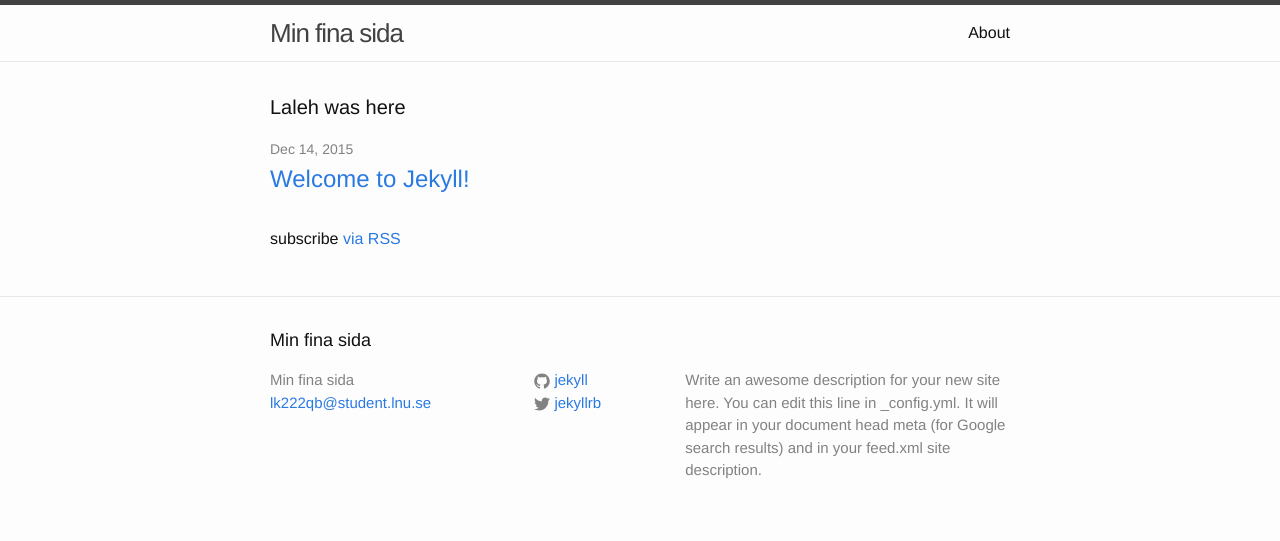
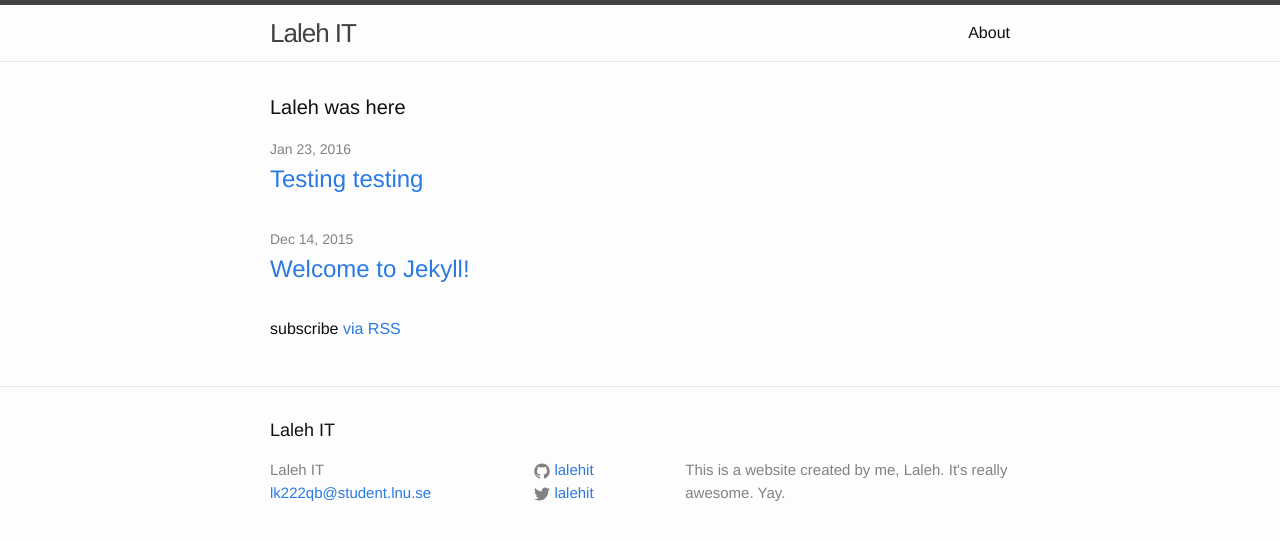
Before and after one commit to lalehIT/lalehIT.github.io, a Jekyll site: the page built from index.html, in a window 1280 px wide. Shown: the top 541 px of the page. Built offline with Jekyll 4.4.1, drawn with Linux system fonts in a browser that asks for light colours.

```diff
--- a/_config.yml
+++ b/_config.yml
@@ -1,14 +1,12 @@
 # Site settings
-title: Min fina sida
+title: Laleh IT
 email: lk222qb@student.lnu.se
 description: > # this means to ignore newlines until "baseurl:"
-  Write an awesome description for your new site here. You can edit this
-  line in _config.yml. It will appear in your document head meta (for
-  Google search results) and in your feed.xml site description.
+  This is a website created by me, Laleh. It's really awesome. Yay.
 baseurl: "" # the subpath of your site, e.g. /blog/
 url: "http://yourdomain.com" # the base hostname & protocol for your site
-twitter_username: jekyllrb
-github_username:  jekyll
+twitter_username: lalehit
+github_username:  lalehit
 
 # Build settings
 markdown: kramdown
--- a/_posts/2015-12-14-welcome-to-jekyll.markdown
+++ b/_posts/2015-12-14-welcome-to-jekyll.markdown
@@ -3,6 +3,7 @@ layout: post
 title:  "Welcome to Jekyll!"
 date:   2015-12-14 19:51:15
 categories: jekyll update
+comments: true
 ---
 You’ll find this post in your `_posts` directory. Go ahead and edit it and re-build the site to see your changes. You can rebuild the site in many different ways, but the most common way is to run `jekyll serve --watch`, which launches a web server and auto-regenerates your site when a file is updated.
 
--- a/index.html
+++ b/index.html
@@ -1,6 +1,31 @@
 ---
 layout: default
+comments: true
 ---
+
+{% if post.comments %}
+<div id="disqus_thread"></div>
+<script>
+  /**
+   *  RECOMMENDED CONFIGURATION VARIABLES: EDIT AND UNCOMMENT THE SECTION BELOW TO INSERT DYNAMIC VALUES FROM YOUR PLATFORM OR CMS.
+   *  LEARN WHY DEFINING THESE VARIABLES IS IMPORTANT: https://disqus.com/admin/universalcode/#configuration-variables
+   */
+  /*
+   var disqus_config = function () {
+   this.page.url = PAGE_URL;  // Replace PAGE_URL with your page's canonical URL variable
+   this.page.identifier = PAGE_IDENTIFIER; // Replace PAGE_IDENTIFIER with your page's unique identifier variable
+   };
+   */
+  (function() {  // REQUIRED CONFIGURATION VARIABLE: EDIT THE SHORTNAME BELOW
+    var d = document, s = d.createElement('script');
+
+    s.src = '//EXAMPLE.disqus.com/embed.js';  // IMPORTANT: Replace EXAMPLE with your forum shortname!
+
+    s.setAttribute('data-timestamp', +new Date());
+    (d.head || d.body).appendChild(s);
+  })();
+</script>
+{% endif %}
 
 <div class="home">
 
```
Also changed, not shown: _posts/2016-01-23-TEST.markdown (added, +9 -0 lines), 1 other file.
